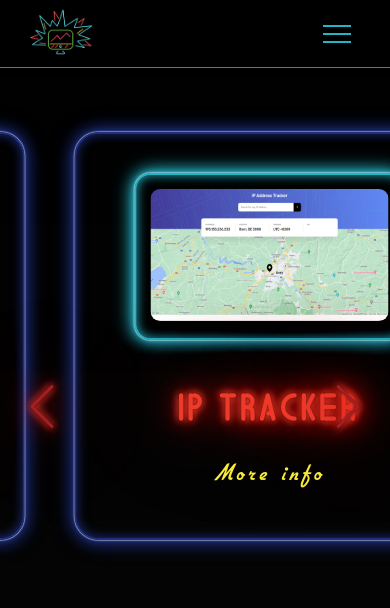
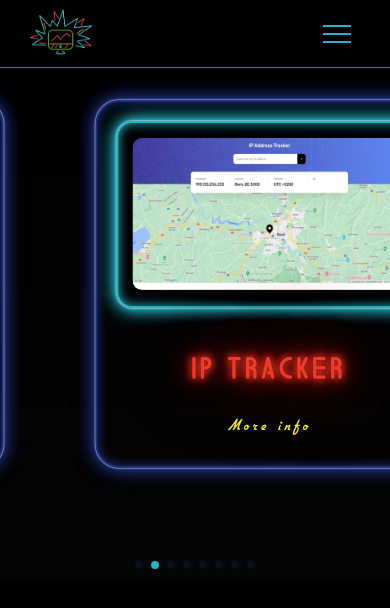
Before and after one commit to DonUggioni/my-portfolio, a React (Create React App) app: page /portfolio in a window 390 px wide. Shown: the top 608 px of the page. Built offline with nearby package versions, Linux system fonts and the light colour scheme.

Commit message:
Media queries for slider component

```diff
--- a/src/components/button/Button.module.scss
+++ b/src/components/button/Button.module.scss
@@ -14,6 +14,10 @@
   padding: 1.6rem 4.8rem;
   cursor: pointer;
   animation: onAndOff 4s infinite;
+
+  @media screen and (max-width: 554px) {
+    font-size: variables.$h5-m;
+  }
 }
 
 .button_border {
@@ -27,6 +31,10 @@
   padding: 1.6rem 4.8rem;
   cursor: pointer;
   transition: all 0.1s;
+
+  @media screen and (max-width: 554px) {
+    font-size: variables.$h5-m;
+  }
 }
 
 .button_border:hover {
--- a/src/components/navbar/Navbar.module.scss
+++ b/src/components/navbar/Navbar.module.scss
@@ -37,7 +37,7 @@
       background-color: variables.$black;
       flex-direction: column;
       z-index: 15;
-      transform: translateY(-50rem);
+      transform: translateY(-10rem);
       opacity: 0;
       pointer-events: none;
       transition: all 0.6s;
--- a/src/components/project-card/ProjectCard.module.scss
+++ b/src/components/project-card/ProjectCard.module.scss
@@ -14,6 +14,10 @@
     inset 0 0 1.3rem variables.$neon-dark-blue;
   border-radius: 3rem;
   overflow: hidden;
+
+  @media screen and (max-width: 554px) {
+    padding: 2.4rem 2.4rem;
+  }
 
   &_image-container {
     max-width: 58rem;
@@ -43,6 +47,11 @@
       color: variables.$neon-red;
       letter-spacing: 0.6rem;
       @include redNeonEffect;
+
+      @media screen and (max-width: 554px) {
+        font-size: variables.$h3-m;
+        text-align: center;
+      }
     }
   }
 }
--- a/src/pages/portfolio/Portfolio.js
+++ b/src/pages/portfolio/Portfolio.js
@@ -1,8 +1,9 @@
 import React, { useState } from 'react';
 import { Swiper, SwiperSlide } from 'swiper/react';
-import { Navigation, Autoplay } from 'swiper';
+import { Navigation, Autoplay, Pagination } from 'swiper';
 import 'swiper/scss';
 import 'swiper/scss/navigation';
+import 'swiper/scss/pagination';
 
 import ProjectCard from '../../components/project-card/ProjectCard';
 import { Data } from '../../data/Data';
@@ -28,7 +29,7 @@ function Portfolio() {
   return (
     <main className="portfolio_wrapper">
       <Swiper
-        modules={[Navigation, Autoplay]}
+        modules={[Navigation, Autoplay, Pagination]}
         spaceBetween={50}
         slidesPerView={1}
         speed={1000}
--- a/src/pages/portfolio/Portfolio.scss
+++ b/src/pages/portfolio/Portfolio.scss
@@ -10,18 +10,23 @@
 
 .swiper {
   width: 100%;
-  padding-bottom: 10rem;
+  padding-bottom: 4rem;
 }
 
 .swiper-wrapper {
   max-width: 75vw;
   padding: 8rem 0;
+
+  @media screen and (max-width: 554px) {
+    padding: 4rem 0;
+  }
 }
 
 .swiper-slide {
   display: flex;
   align-items: center;
   justify-content: center;
+  padding: 0 2.6rem;
 }
 
 .swiper-button-prev,
@@ -29,4 +34,16 @@
   color: variables.$neon-dark-red;
   padding: 0 4rem;
   @include redNeonEffect;
+
+  @media screen and (max-width: 846px) {
+    display: none;
+  }
 }
+
+.swiper-pagination-bullet {
+  background-color: variables.$neon-dark-blue;
+}
+
+.swiper-pagination-bullet-active {
+  background-color: variables.$neon-light-blue;
+}
--- a/src/sass/_variables.scss
+++ b/src/sass/_variables.scss
@@ -7,6 +7,7 @@ $h3-l: 6.75rem;
 $h3-m: 5.4rem;
 $h4-l: 4.5rem;
 $h5-l: 3rem;
+$h5-m: 2rem;
 $text-l: 1.6rem;
 $text-m: 1.4rem;
 
```
